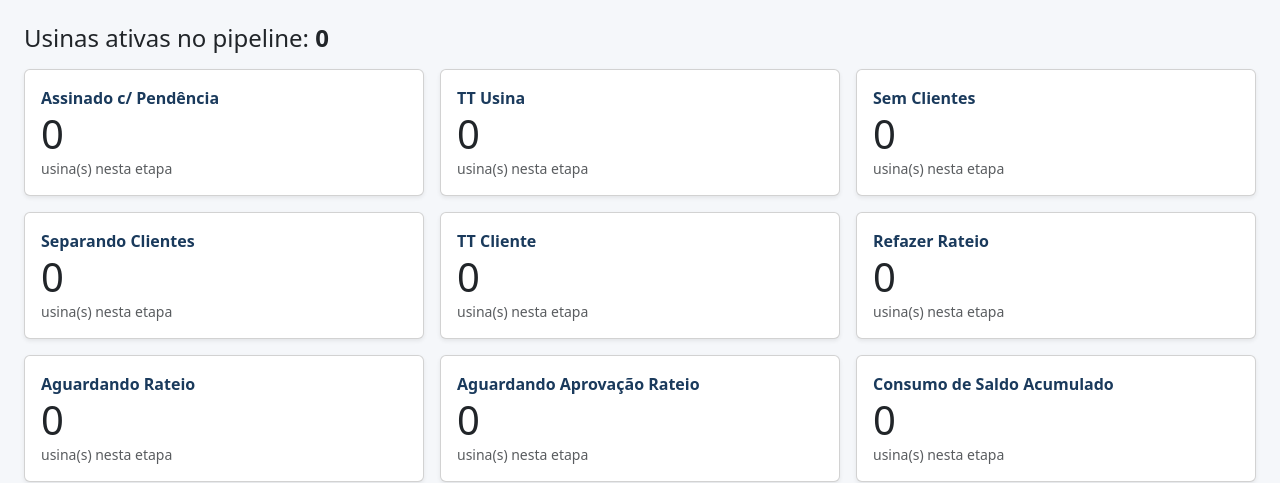
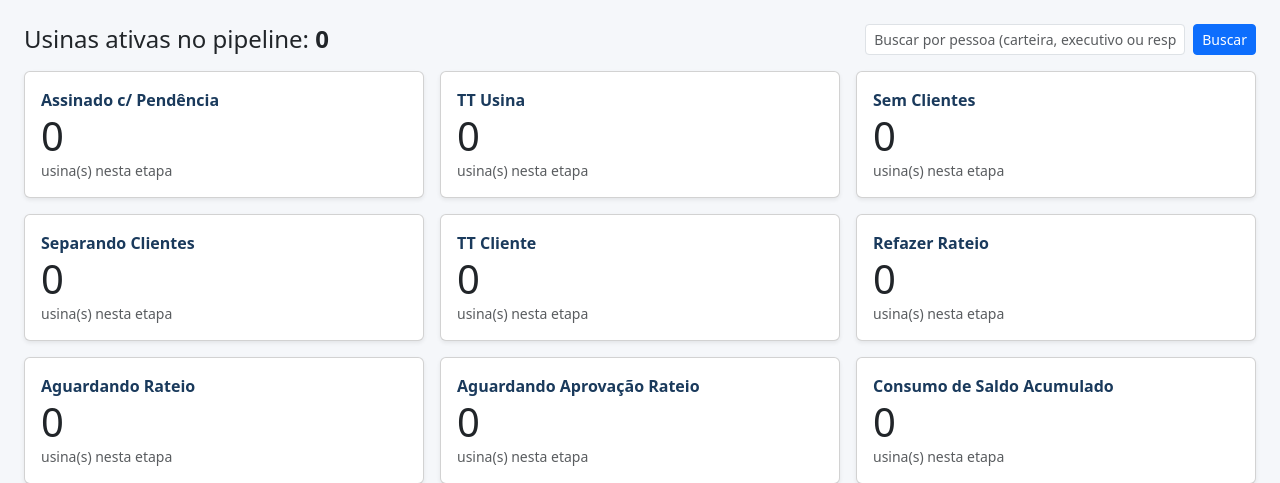
Before and after one commit to Relicetti/claude-code-workspace, a Flask app: page / in a window 1280 px wide. Shown: the part 56-539 px from the top of the page. Run offline with Flask 3, Linux system fonts and the light colour scheme; the visitor is signed in with stand-in values (Sample User, id 1); data that the repository does not hold is empty.

Commit message:
feat(fup-operacoes): campo Executivo + busca por pessoa no dashboard
Novo campo "Executivo" na usina (quem fechou a comercialização), editável
só com dropdown de gente cadastrada na plataforma (mesmo padrão do
responsável de pendência). Aparece no cadastro, na edição (admin) e na
página da usina.

Dashboard ganha uma busca por pessoa: digitando um nome, mostra as usinas
onde ela é carteira/executivo e as pendências onde ela é responsável.

Co-Authored-By: Claude Sonnet 5 <noreply@anthropic.com>

```diff
--- a/fup-operacoes/app.py
+++ b/fup-operacoes/app.py
@@ -152,9 +152,19 @@ def registrar():
 
 @app.route("/")
 def dashboard():
+    pessoa = request.args.get("pessoa", "").strip()
+
     with db.conectar() as conn:
         usinas, medias = _usinas_ativas_com_metricas(conn)
         qtd_operacao = db.contar_por_status(conn, "operacao")
+
+        usinas_pessoa = pendencias_pessoa = None
+        if pessoa:
+            usinas_pessoa = [dict(u) for u in db.buscar_usinas_ativas_por_pessoa(conn, pessoa)]
+            hoje = date.today()
+            for u in usinas_pessoa:
+                u["dias_na_etapa"] = _dias_desde(u["data_entrada_etapa_atual"], hoje)
+            pendencias_pessoa = [dict(p) for p in db.buscar_pendencias_por_pessoa(conn, pessoa)]
 
     resumo = []
     for idx, etapa in enumerate(db.ETAPAS):
@@ -172,6 +182,9 @@ def dashboard():
         resumo=resumo,
         total_ativas=len(usinas),
         qtd_operacao=qtd_operacao,
+        pessoa=pessoa,
+        usinas_pessoa=usinas_pessoa,
+        pendencias_pessoa=pendencias_pessoa,
     )
 
 
@@ -337,6 +350,7 @@ def nova_usina():
             nome_ufv=request.form.get("nome_ufv", "").strip(),
             concessionaria=request.form.get("concessionaria", "").strip(),
             dono_carteira=request.form.get("dono_carteira", "").strip(),
+            executivo=request.form.get("executivo", "").strip(),
             data_assinatura=data_assinatura,
             etapa_inicial=request.form.get("etapa_inicial", db.ETAPAS[0]),
             hoje_iso=hoje_iso,
@@ -359,13 +373,15 @@ def editar_usina(usina_id):
             return "Usina não encontrada", 404
 
         if request.method == "GET":
-            return render_template("editar_usina.html", usina=dict(usina))
+            usuarios = db.listar_usuarios(conn)
+            return render_template("editar_usina.html", usina=dict(usina), usuarios=usuarios)
 
         db.atualizar_usina(conn, usina_id, {
             "ug_raw": request.form.get("ug", "").strip(),
             "nome_ufv": request.form.get("nome_ufv", "").strip(),
             "concessionaria": request.form.get("concessionaria", "").strip(),
             "dono_carteira": request.form.get("dono_carteira", "").strip(),
+            "executivo": request.form.get("executivo", "").strip(),
             "data_assinatura_contrato": request.form.get("data_assinatura", "").strip() or None,
         })
     return redirect(url_for("ver_usina", usina_id=usina_id))
--- a/fup-operacoes/db.py
+++ b/fup-operacoes/db.py
@@ -13,6 +13,7 @@ CREATE TABLE IF NOT EXISTS usinas (
     nome_ufv TEXT NOT NULL,
     concessionaria TEXT,
     dono_carteira TEXT,
+    executivo TEXT,
     data_assinatura_contrato TEXT,
     etapa_atual TEXT NOT NULL,
     data_entrada_etapa_atual TEXT NOT NULL,
@@ -67,10 +68,11 @@ COLUNAS_NOVAS = [
     ("historico_etapas", "autor", "TEXT"),
     ("pendencias", "responsavel", "TEXT"),
     ("usuarios", "is_admin", "INTEGER NOT NULL DEFAULT 0"),
+    ("usinas", "executivo", "TEXT"),
 ]
 
 CAMPOS_EDITAVEIS_USINA = [
-    "ug_raw", "nome_ufv", "concessionaria", "dono_carteira", "data_assinatura_contrato",
+    "ug_raw", "nome_ufv", "concessionaria", "dono_carteira", "executivo", "data_assinatura_contrato",
 ]
 
 ETAPAS = [
@@ -147,6 +149,30 @@ def data_entrada_etapa_final_por_usina(conn, etapa):
 
 def buscar_usina(conn, usina_id):
     return conn.execute("SELECT * FROM usinas WHERE id = ?", (usina_id,)).fetchone()
+
+
+def buscar_usinas_ativas_por_pessoa(conn, termo):
+    """Usinas ativas onde a pessoa é a carteira ou o executivo (busca parcial)."""
+    coringa = f"%{termo}%"
+    return conn.execute(
+        """SELECT * FROM usinas WHERE status = 'ativa'
+           AND (dono_carteira LIKE ? OR executivo LIKE ?)
+           ORDER BY nome_ufv""",
+        (coringa, coringa),
+    ).fetchall()
+
+
+def buscar_pendencias_por_pessoa(conn, termo):
+    """Pendências (de usinas ativas) em que a pessoa é a responsável (busca parcial)."""
+    coringa = f"%{termo}%"
+    return conn.execute(
+        """SELECT p.*, u.nome_ufv, u.etapa_atual
+           FROM pendencias p
+           JOIN usinas u ON u.id = p.usina_id
+           WHERE u.status = 'ativa' AND p.responsavel LIKE ?
+           ORDER BY p.criado_em DESC""",
+        (coringa,),
+    ).fetchall()
 
 
 def historico_usina(conn, usina_id):
@@ -231,15 +257,15 @@ def adicionar_pendencia(conn, usina_id, texto, responsavel, autor, criado_em):
     )
 
 
-def criar_usina(conn, ug_raw, nome_ufv, concessionaria, dono_carteira,
+def criar_usina(conn, ug_raw, nome_ufv, concessionaria, dono_carteira, executivo,
                  data_assinatura, etapa_inicial, hoje_iso, pendencia, responsavel, autor, criado_em):
     ug = normalizar_ug(ug_raw)
     cur = conn.execute(
         """INSERT INTO usinas
-           (ug, ug_raw, nome_ufv, concessionaria, dono_carteira,
+           (ug, ug_raw, nome_ufv, concessionaria, dono_carteira, executivo,
             data_assinatura_contrato, etapa_atual, data_entrada_etapa_atual, status)
-           VALUES (?,?,?,?,?,?,?,?, 'ativa')""",
-        (ug, ug_raw, nome_ufv, concessionaria, dono_carteira,
+           VALUES (?,?,?,?,?,?,?,?,?, 'ativa')""",
+        (ug, ug_raw, nome_ufv, concessionaria, dono_carteira, executivo,
          data_assinatura or None, etapa_inicial, hoje_iso),
     )
     usina_id = cur.lastrowid
--- a/fup-operacoes/templates/dashboard.html
+++ b/fup-operacoes/templates/dashboard.html
@@ -2,9 +2,65 @@
 {% block title %}Dashboard{% endblock %}
 {% block content %}
 
-<div class="d-flex justify-content-between align-items-center mb-3">
+<div class="d-flex justify-content-between align-items-center mb-3 flex-wrap gap-2">
   <h4 class="mb-0">Usinas ativas no pipeline: <strong>{{ total_ativas }}</strong></h4>
+  <form method="get" class="d-flex gap-2">
+    <input type="text" name="pessoa" class="form-control form-control-sm" placeholder="Buscar por pessoa (carteira, executivo ou responsável)" value="{{ pessoa }}" style="min-width: 320px;">
+    <button type="submit" class="btn btn-sm btn-primary text-nowrap">Buscar</button>
+    {% if pessoa %}<a href="{{ url_for('dashboard') }}" class="btn btn-sm btn-outline-secondary text-nowrap">Limpar</a>{% endif %}
+  </form>
 </div>
+
+{% if pessoa %}
+
+  <div class="card shadow-sm mb-4">
+    <div class="card-header bg-white">Usinas na carteira/executivo de "{{ pessoa }}" ({{ usinas_pessoa|length }})</div>
+    <div class="table-responsive">
+      <table class="table table-sm table-hover mb-0 align-middle">
+        <thead>
+          <tr><th>Usina</th><th>Etapa</th><th>Carteira</th><th>Executivo</th><th>Dias na etapa</th></tr>
+        </thead>
+        <tbody>
+          {% for u in usinas_pessoa %}
+          <tr>
+            <td><a href="{{ url_for('ver_usina', usina_id=u.id) }}">{{ u.nome_ufv }}</a></td>
+            <td>{{ u.etapa_atual }}</td>
+            <td>{{ u.dono_carteira or '—' }}</td>
+            <td>{{ u.executivo or '—' }}</td>
+            <td>{{ u.dias_na_etapa if u.dias_na_etapa is not none else '—' }}</td>
+          </tr>
+          {% else %}
+          <tr><td colspan="5" class="text-center text-muted py-3">Nenhuma usina encontrada.</td></tr>
+          {% endfor %}
+        </tbody>
+      </table>
+    </div>
+  </div>
+
+  <div class="card shadow-sm mb-4">
+    <div class="card-header bg-white">Pendências de "{{ pessoa }}" ({{ pendencias_pessoa|length }})</div>
+    <div class="table-responsive">
+      <table class="table table-sm mb-0 align-middle">
+        <thead>
+          <tr><th>Usina</th><th>Etapa</th><th>Pendência</th><th>Registrada por</th></tr>
+        </thead>
+        <tbody>
+          {% for p in pendencias_pessoa %}
+          <tr>
+            <td><a href="{{ url_for('ver_usina', usina_id=p.usina_id) }}">{{ p.nome_ufv }}</a></td>
+            <td>{{ p.etapa_atual }}</td>
+            <td>{{ p.texto }}</td>
+            <td class="small text-muted">{{ p.autor }} · {{ p.criado_em.replace('T', ' ') }}</td>
+          </tr>
+          {% else %}
+          <tr><td colspan="4" class="text-center text-muted py-3">Nenhuma pendência encontrada.</td></tr>
+          {% endfor %}
+        </tbody>
+      </table>
+    </div>
+  </div>
+
+{% else %}
 
 <div class="row g-3">
   {% for r in resumo %}
@@ -40,4 +96,6 @@
   </div>
 </div>
 
+{% endif %}
+
 {% endblock %}
--- a/fup-operacoes/templates/usina.html
+++ b/fup-operacoes/templates/usina.html
@@ -13,7 +13,7 @@
   <div class="card-body">
     <h4>{{ usina.nome_ufv }}</h4>
     <p class="text-muted mb-1">UG: {{ usina.ug_raw }} · Concessionária: {{ usina.concessionaria }}</p>
-    <p class="text-muted mb-1">Carteira: {{ usina.dono_carteira or '—' }}</p>
+    <p class="text-muted mb-1">Carteira: {{ usina.dono_carteira or '—' }} · Executivo: {{ usina.executivo or '—' }}</p>
     <p class="mb-1">Status: <strong>{{ usina.status }}</strong> · Etapa atual: <strong>{{ usina.etapa_atual }}</strong></p>
     <p class="mb-1">Dias na etapa atual: <strong>{{ usina.dias_na_etapa if usina.dias_na_etapa is not none else '—' }}</strong></p>
     <p class="mb-1">Dias desde a assinatura do contrato: <strong>{{ usina.dias_desde_assinatura if usina.dias_desde_assinatura is not none else '—' }}</strong></p>
```
Also changed, not shown: fup-operacoes/templates/editar_usina.html (+9 -0 lines), fup-operacoes/templates/nova_usina.html (+9 -0 lines).
